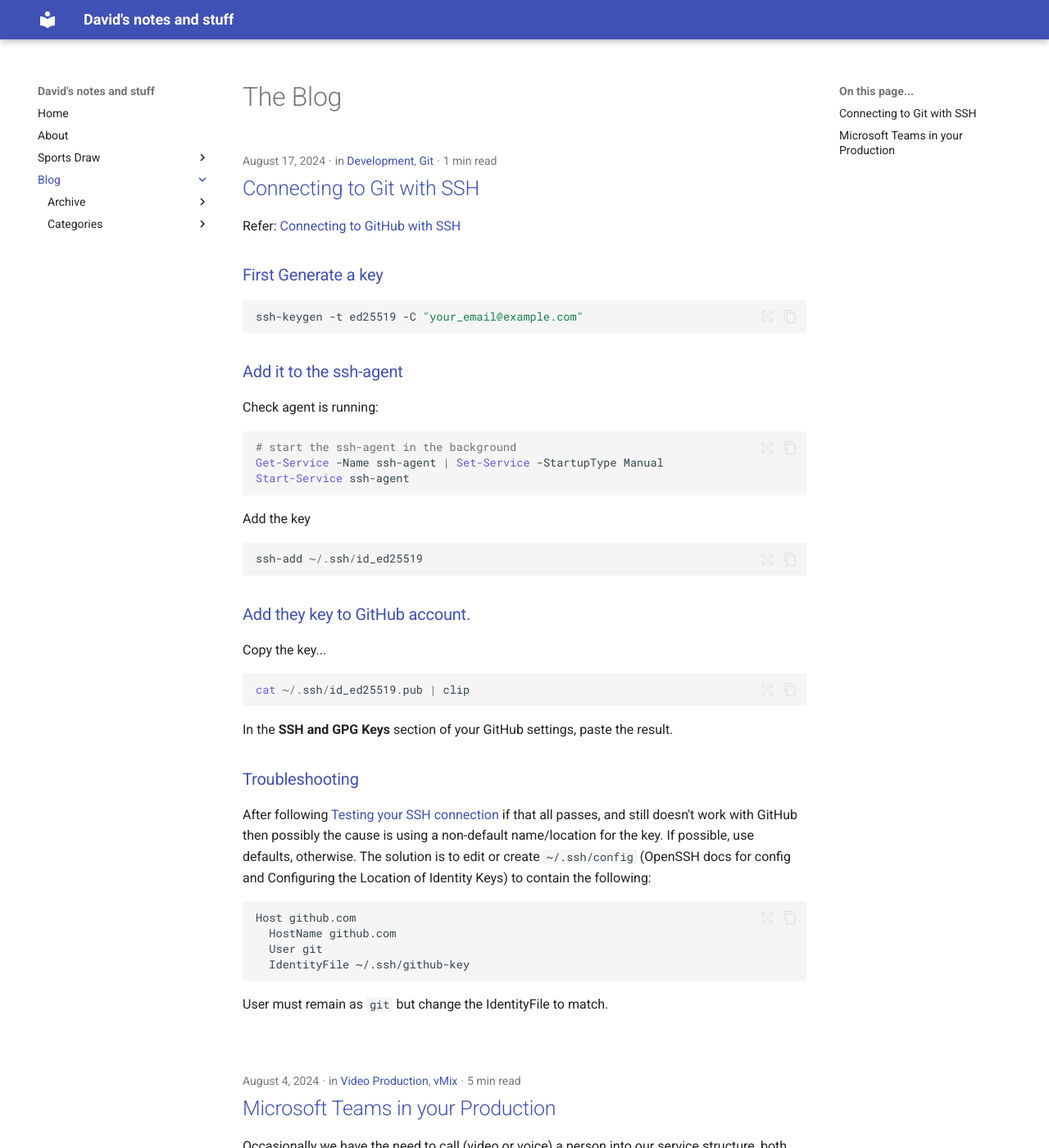
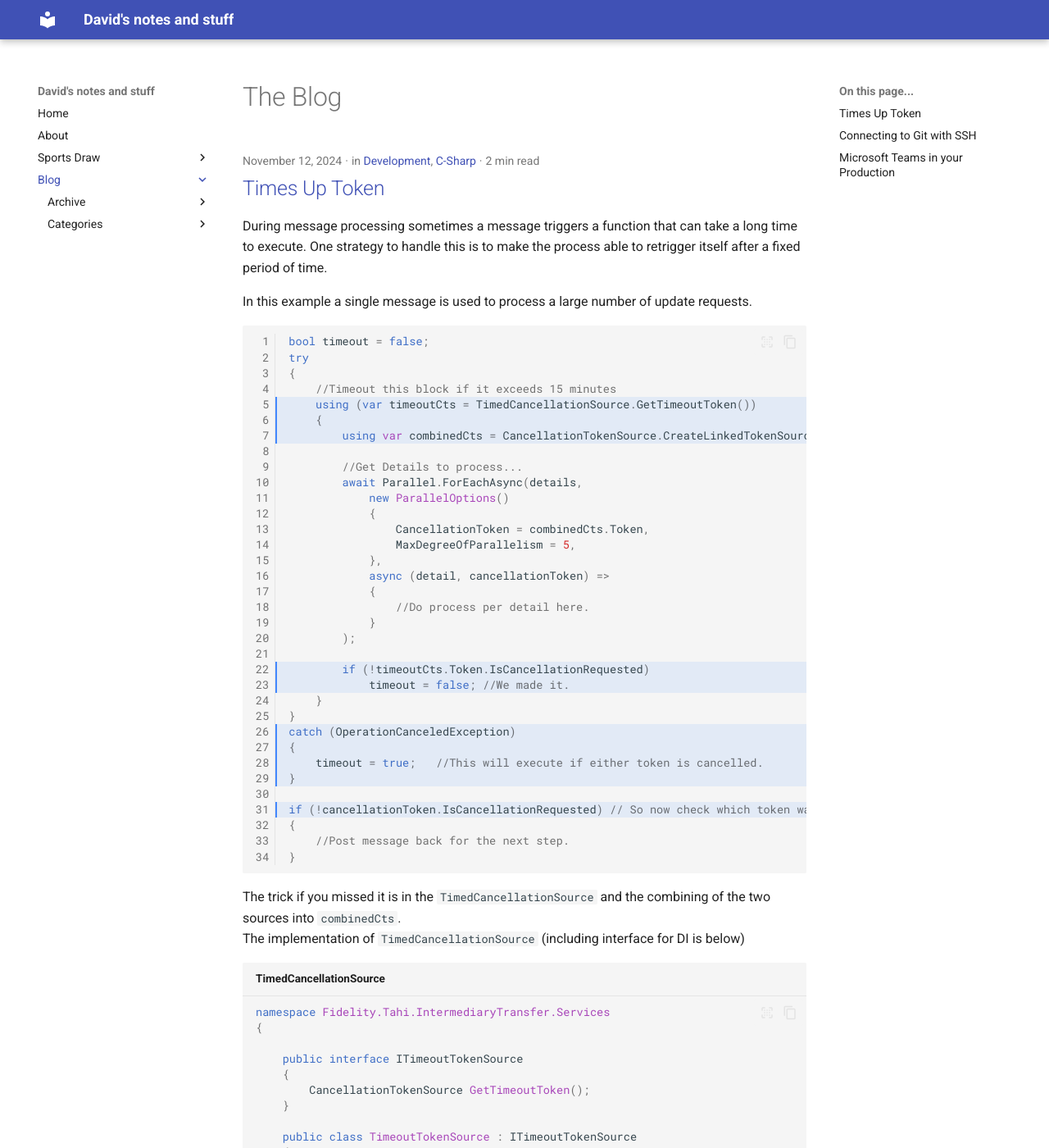
Before and after one commit to dmcewing/website, an MkDocs documentation site: the page built from docs/blog/index.md, in a window 1280 px wide and 1400 px high. Shown: the whole window at 82% size. Built offline with MkDocs 1.6.1 and Material for MkDocs 9.7.7, drawn with Linux system fonts in a browser that asks for light colours; some of the changed text lies outside the part shown.

Commit message:
Fix title

```diff
--- a/docs/blog/posts/2024/11/timesup-token.md
+++ b/docs/blog/posts/2024/11/timesup-token.md
@@ -9,9 +9,9 @@ categories:
 # links:
 #   - setup/setting-up-a-blog.md
 #   - plugins/blog.md
-draft: true
+draft: false
 ---
-#
+# Times Up Token
 
 During message processing sometimes a message triggers a function that can take a long time to execute.  One strategy to handle this
 is to make the process able to retrigger itself after a fixed period of time.
```
